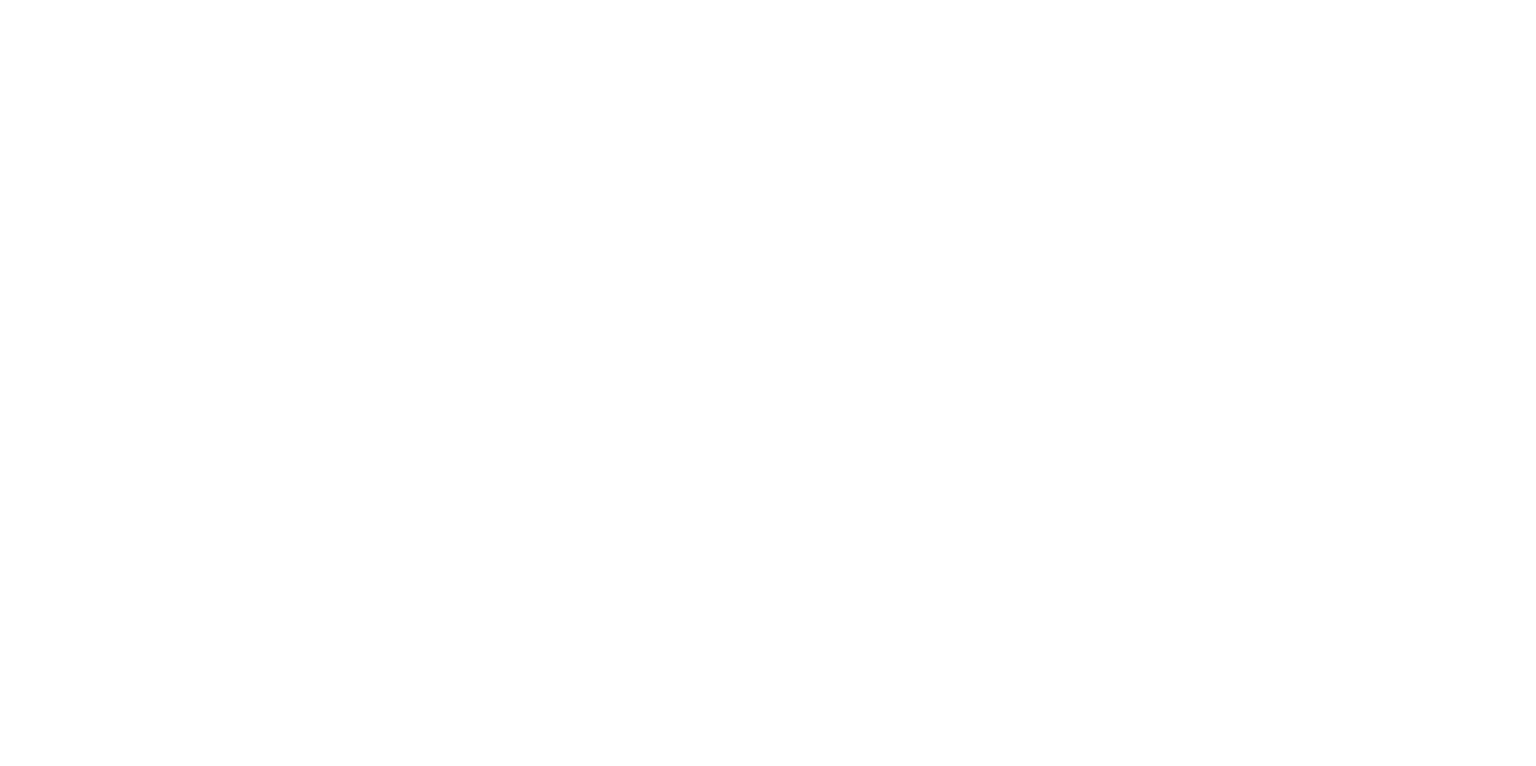
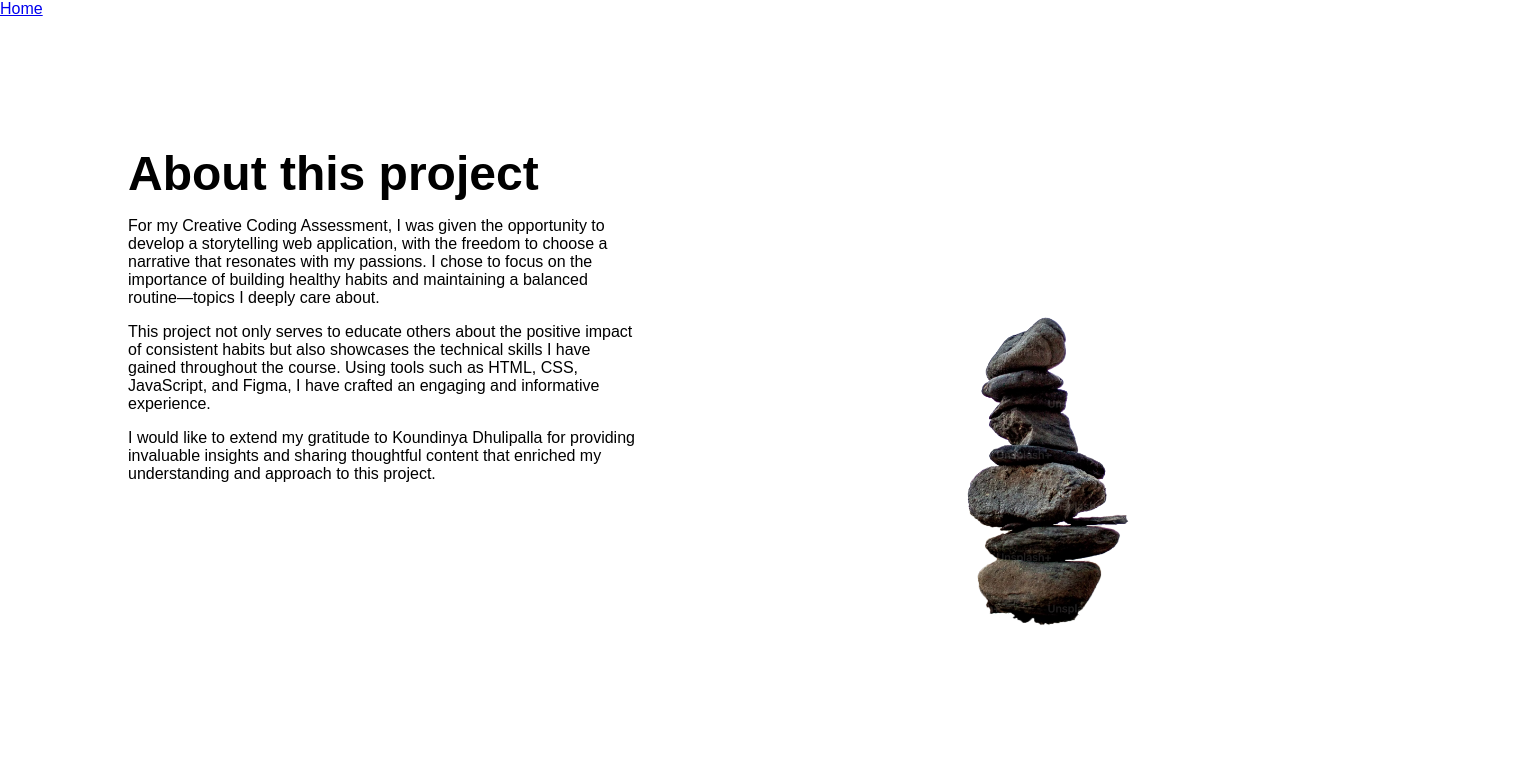
Before and after one commit to pedrotasca1/secretSociety2.0, a plain HTML site: page about.html in a window 1280 px wide. Shown: the whole page, 1536 px wide, since content can reach past the window. Drawn offline with nearby package versions, Linux system fonts and the light colour scheme.

Commit message:
Created about page and started changing text on index.html to placeholders

```diff
--- a/about.html
+++ b/about.html
@@ -3,17 +3,36 @@
 <head>
     <meta charset="UTF-8">
     <meta name="viewport" content="width=device-width, initial-scale=1.0">
-    <title>The Benefits of Creating New Habits</title>
+    <title>About</title>
     <link rel="stylesheet" href="style.css">
     <link rel="stylesheet" href="https://unpkg.com/aos@next/dist/aos.css" />
 </head>
 
 <body>
+  <h1 class="about-page-title hide">About</h1>
 
+  <a href="index.html" class="return-button">Home</a>
 
+  <div class="content-card">
+    <h2 class="about-title">About this project</h2>
+    <p class="about-description">
+      For my Creative Coding Assessment, I was given the opportunity to develop a storytelling web application, with the freedom to choose a narrative that resonates with my passions. I chose to focus on the importance of building healthy habits and maintaining a balanced routine—topics I deeply care about.
+    </p>
 
-    <script src="https://unpkg.com/aos@next/dist/aos.js"></script>
-    <script>
-      AOS.init();
-    </script></body>
+    <p class="about-description">
+      This project not only serves to educate others about the positive impact of consistent habits but also showcases the technical skills I have gained throughout the course. Using tools such as HTML, CSS, JavaScript, and Figma, I have crafted an engaging and informative experience.
+    </p>
+
+    <p class="about-description">
+      I would like to extend my gratitude to Koundinya Dhulipalla for providing invaluable insights and sharing thoughtful content that enriched my understanding and approach to this project.
+    </p>
+  </div>
+
+  <img src="/Assets/Collage/rocks.png" class="about-image" alt="">
+
+  <script src="https://unpkg.com/aos@next/dist/aos.js"></script>
+  <script>
+    AOS.init();
+  </script>
+  </body>
 </html>
--- a/style.css
+++ b/style.css
@@ -22,6 +22,7 @@ section {
     }
 }
 
+/* Home Page */
 /* Navigation */
 .navigation {
     display: flex;
@@ -49,8 +50,10 @@ section {
 
     font-weight: bolder;
 
-    padding-inline: 128px;
+    padding-inline: 400px;
     height: 70vh;
+
+
 
     /* background-color: grey; */
 }
@@ -63,20 +66,17 @@ section {
 .hero-image {
     position: absolute;
 
-    right: 40%;
+    right: 30%;
     top: 0;
     z-index: -1;
 
 
     height: 800px;
-    width: 400px;
-
-    opacity: 0;
 }
 
 .title-text2 {
     position: absolute;
-    right: 128px;
+    right: 20vw;
     font-size: 100px;
 }
 
@@ -113,3 +113,24 @@ section {
 .section3-text {
     text-align: center;
 }
+
+/* About Page */
+.content-card {
+    display: flex;
+    flex-direction: column;
+    gap: 16px;
+
+    padding: 10%;
+    max-width: 40%;
+}
+
+.about-title {
+    font-size: 48px;
+}
+
+.about-image {
+    position: absolute;
+    left: 40%;
+    top: 10%;
+    width: 80%;
+}
```
Also changed, not shown: index.html (+6 -6 lines).
